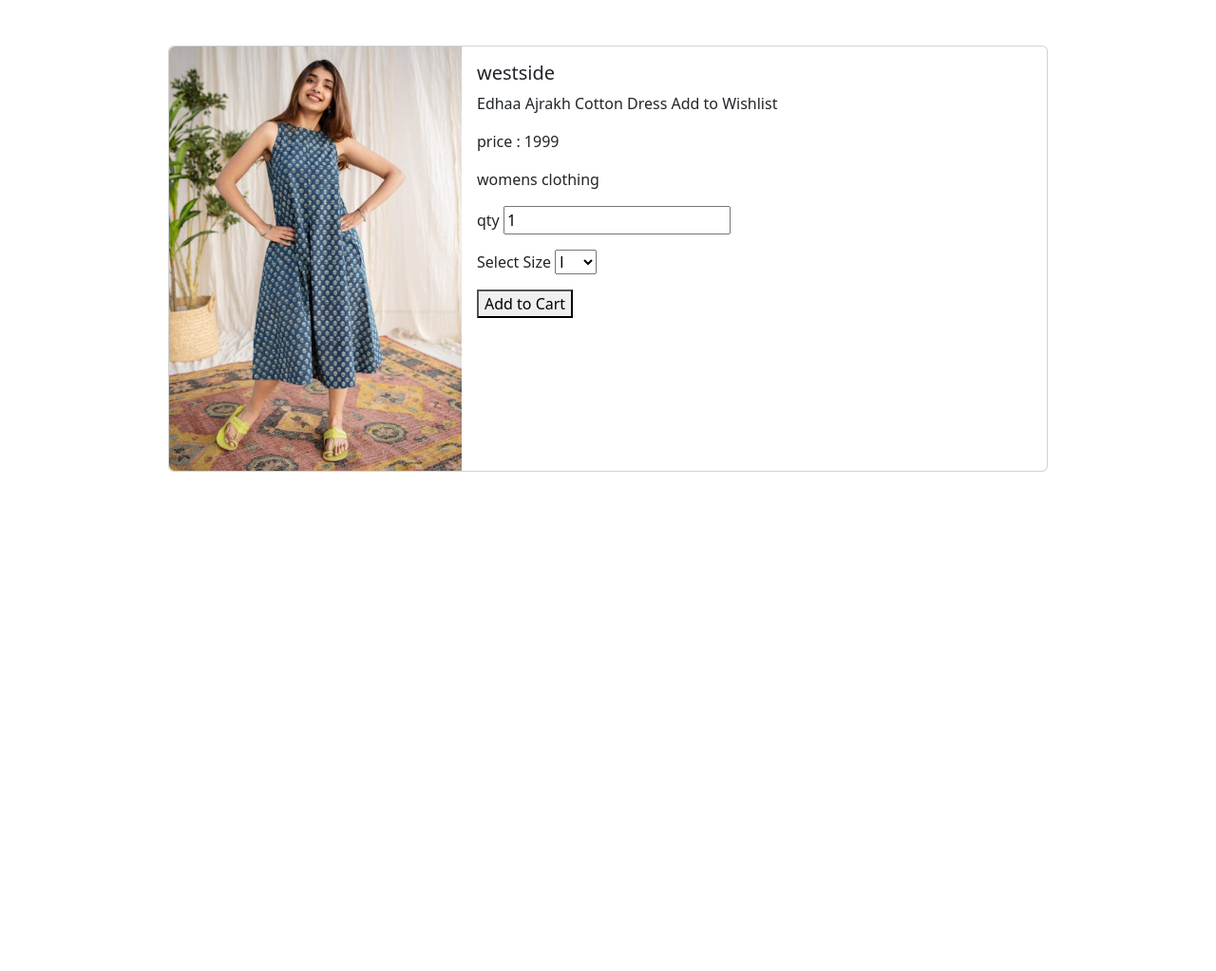
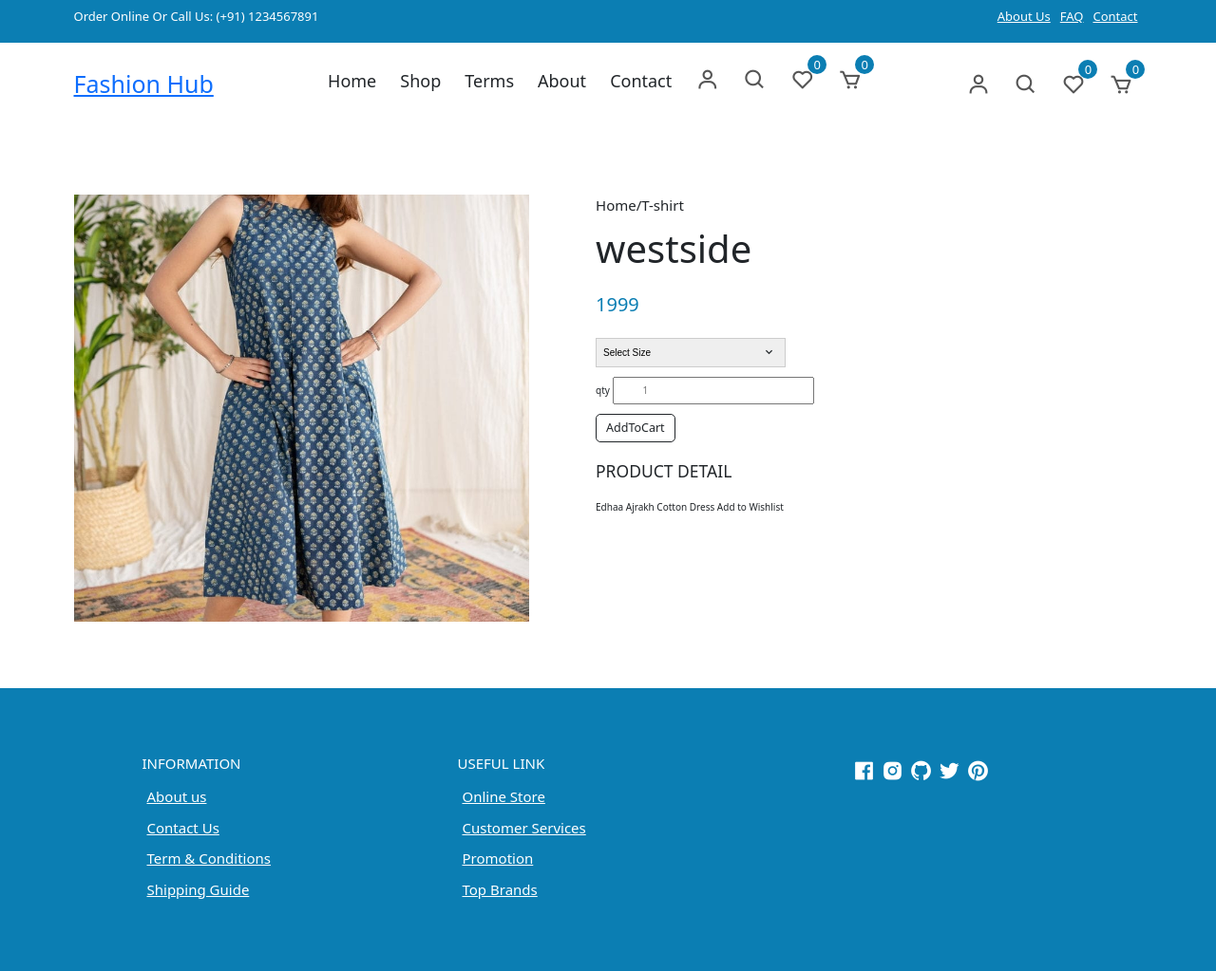
Before and after one commit to Anshad2/e-comerce, a Django app: page /products/14/ in a window 1280 px wide. Shown: the whole page at 95% size. Before the commit the page ends 497 px from the top, so only its background shows below. Run offline with Django 5.2, Linux system fonts and the light colour scheme; data comes from the database, SQL or seed files in the repository.

Commit message:
secondary changes

```diff
--- a/mystore/templates/base.html
+++ b/mystore/templates/base.html
@@ -12,13 +12,17 @@
     <!-- Custom StyleSheet -->
     <link rel="stylesheet" href="{%static 'css/styles.css'%}" />
     <title>Boy’s T-Shirt</title>
+    {%block link_block%}
+
+    {%endblock%}
+
   </head>
 
   <body>
     <!-- Navigation -->
     <div class="top-nav">
       <div class="container d-flex">
-        <p>Order Online Or Call Us: (001) 2222-55555</p>
+        <p>Order Online Or Call Us: (+91) 1234567891</p>
         <ul class="d-flex">
           <li><a href="#">About Us</a></li>
           <li><a href="#">FAQ</a></li>
@@ -120,7 +124,9 @@
     </footer>
     <!-- Custom Script -->
     <script src="{%static 'js/index.js' %}"></script>
-    {%block script_block%}
-    {%endblock%}
+
   </body>
+  {%block script_block%}
+
+  {%endblock%}
 </html>
--- a/mystore/templates/product_detail.html
+++ b/mystore/templates/product_detail.html
@@ -1,55 +1,69 @@
-<!DOCTYPE html>
-<html lang="en">
-<head>
-    <meta charset="UTF-8">
-    <meta name="viewport" content="width=device-width, initial-scale=1.0">
-    <title>Document</title>
-    <link href="https://cdn.jsdelivr.net/npm/bootstrap@5.3.3/dist/css/bootstrap.min.css" rel="stylesheet" integrity="sha384-QWTKZyjpPEjISv5WaRU9OFeRpok6YctnYmDr5pNlyT2bRjXh0JMhjY6hW+ALEwIH" crossorigin="anonymous">
-</head>
-<body>
-    <div class="container mt-5">
-        <div class="row">
-            <div class="col-1"></div>
-            <div class="col-10">
-                <div class="card mb-3" style="max-width: 100%;">
-                    <div class="row g-0">
-                      <div class="col-md-4">
-                        <img src="{{data.image.url}}" class="img-fluid rounded-start" alt="...">
-                      </div>
-                      <div class="col-md-8">
-                        <div class="card-body">
-                          <h5 class="card-title">{{data.title}}</h5>
-                          <p class="card-text">{{data.description}}</p>
-                          <p class="card-text">price : {{data.price}}</p>
-                          <p class="card-text">{{data.category_object}}</p>
+{%extends 'base.html'%}
+{%load static%}
 
-                          <form action="" method="post">
-                            {%csrf_token%}
-                            <div class="mb-3">
-                               <label for="">qty</label>
-                               <input type="number" name="qty" value="1">
-                            </div>
-                            <div class="mb-3">
-                                <label for="">Select Size</label>
-                                <select name="Size" id="">
-                                    {%for s in data.size_object.all%}
-                                        <option value="{{s}}">{{s}}</option>
-                                    {%endfor%}
-                                </select>
-                            </div>
-                            <div class="mb-3">
-                                <button type="submit">Add to Cart</button>
-                            </div>
+{%block link_block%}
+<link href="https://cdn.jsdelivr.net/npm/bootstrap@5.3.3/dist/css/bootstrap.min.css" rel="stylesheet" integrity="sha384-QWTKZyjpPEjISv5WaRU9OFeRpok6YctnYmDr5pNlyT2bRjXh0JMhjY6hW+ALEwIH" crossorigin="anonymous">
 
-                          </form>
+{%endblock%}
 
-                        </div>
-                      </div>
-                    </div>
-                  </div>
-            </div>
-            <div class="col-1"></div>
+{%block main_block%}
+
+<section class="section product-detail">
+    <div class="details container">
+      <div class="left image-container">
+        <div class="main">
+          <img src="{{data.image.url}}" id="zoom" alt="" />
         </div>
+      </div>
+      <div class="right">
+        <span>Home/T-shirt</span>
+        <h1>{{data.title}}</h1>
+        <div class="price">{{data.price}}</div>
+        <form method="post">
+            {%csrf_token%}
+          <div>
+            <select name="size">
+              <option value="Select Size" selected disabled>
+                Select Size
+              </option>
+             {%for op in data.size_object.all%}
+                <option value="{{op.name}}">{{op.name}}</option>
+             {%endfor%}
+            </select>
+            <span><i class="bx bx-chevron-down"></i></span>
+          </div>
+          <p class="mt-3">
+           <label for="">qty</label> <input type="text" placeholder="1"  name="qty" class="py-2 px-5"/>
+
+          </p>
+
+          <button type="submit" class="btn btn-outline-dark btn-lg">AddToCart</button>
+        </form>
+        <h3>Product Detail</h3>
+        <p>
+         {{data.description}}
+        </p>
+      </div>
     </div>
-</body>
-</html>
+  </section>
+
+{%endblock%}
+
+{%block script_block%}
+
+<script
+      src="https://code.jquery.com/jquery-3.4.0.min.js"
+      integrity="sha384-JUMjoW8OzDJw4oFpWIB2Bu/c6768ObEthBMVSiIx4ruBIEdyNSUQAjJNFqT5pnJ6"
+      crossorigin="anonymous"
+    ></script>
+    <script src="{%static 'js/zoomsl.min.js'%}"></script>
+    <script>
+      $(function () {
+        console.log("hello");
+        $("#zoom").imagezoomsl({
+          zoomrange: [4, 4],
+        });
+      });
+    </script>
+
+{%endblock%}
```
